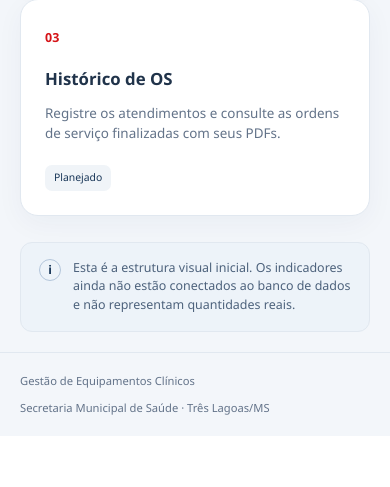
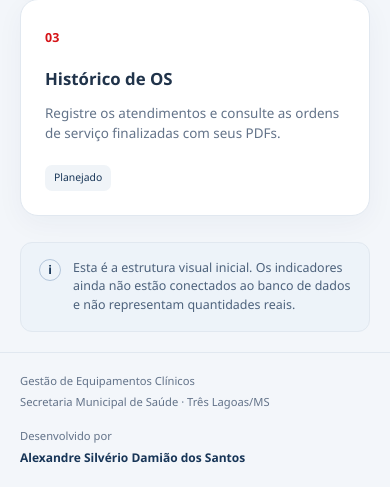
Before and after one commit to alecsilverio/gestao_equipamentos_clinicos, a Flask app: page / in a window 390 px wide. Shown: the part 2662-3149 px from the top of the page. Before the commit the page ends 3077 px from the top, so only its background shows below. Run offline with Flask 3, Linux system fonts and the light colour scheme.

Commit message:
style: adiciona autoria de Alexandre Silverio no rodape

```diff
--- a/static/css/style.css
+++ b/static/css/style.css
@@ -584,3 +584,38 @@ h3 {
         flex-direction: column;
     }
 }
+
+/* Identificação institucional e autoria do rodapé */
+
+.rodape {
+    align-items: center;
+    gap: 18px;
+}
+
+.rodape__institucional,
+.rodape__autoria {
+    display: flex;
+    flex-direction: column;
+    gap: 4px;
+}
+
+.rodape__autoria {
+    text-align: right;
+}
+
+.rodape__autoria strong {
+    color: var(--azul);
+    font-size: 0.75rem;
+    font-weight: 600;
+}
+
+@media (max-width: 800px) {
+    .rodape {
+        flex-direction: column;
+        align-items: flex-start;
+    }
+
+    .rodape__autoria {
+        text-align: left;
+    }
+}
--- a/templates/base.html
+++ b/templates/base.html
@@ -132,8 +132,15 @@
         </main>
 
         <footer class="rodape">
-            <span>Gestão de Equipamentos Clínicos</span>
-            <span>Secretaria Municipal de Saúde · Três Lagoas/MS</span>
+            <div class="rodape__institucional">
+                <span>Gestão de Equipamentos Clínicos</span>
+                <span>Secretaria Municipal de Saúde · Três Lagoas/MS</span>
+            </div>
+
+            <div class="rodape__autoria">
+                <span>Desenvolvido por</span>
+                <strong>Alexandre Silvério Damião dos Santos</strong>
+            </div>
         </footer>
     </div>
 </body>
```
